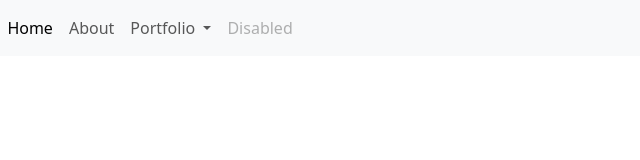
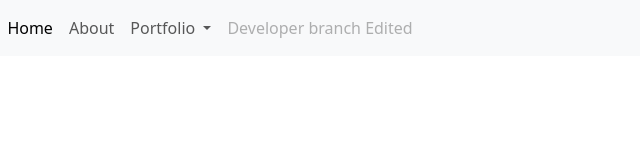
Before and after one commit to khumarkhalil/repo_with_branch, a plain HTML site: page index.html in a window 1280 px wide. Shown: the full height of the page, 97-737 px from the left. Drawn offline with nearby package versions, Linux system fonts and the light colour scheme.

Commit message:
First commit in developer branch

```diff
--- a/index.html
+++ b/index.html
@@ -33,7 +33,7 @@
                 </ul>
               </li>
               <li class="nav-item">
-                <a class="nav-link disabled" aria-disabled="true">Disabled</a>
+                <a class="nav-link disabled" aria-disabled="true">Developer branch Edited</a>
               </li>
             </ul>
             <form class="d-flex" role="search">
```
Also changed, not shown: test_direct_file.txt (deleted), testing_file.txt (deleted), 1 other file.
